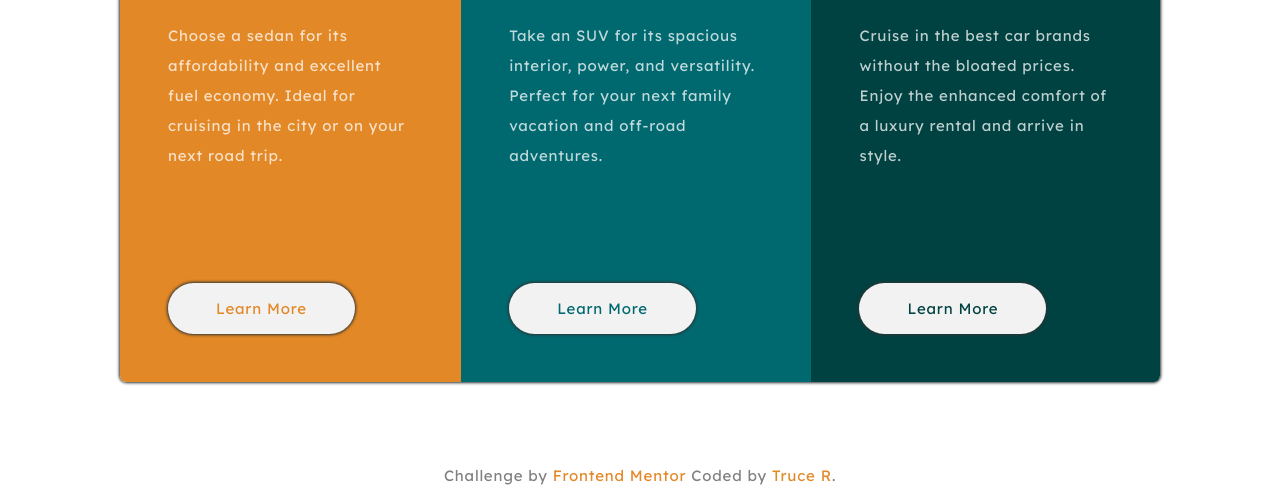
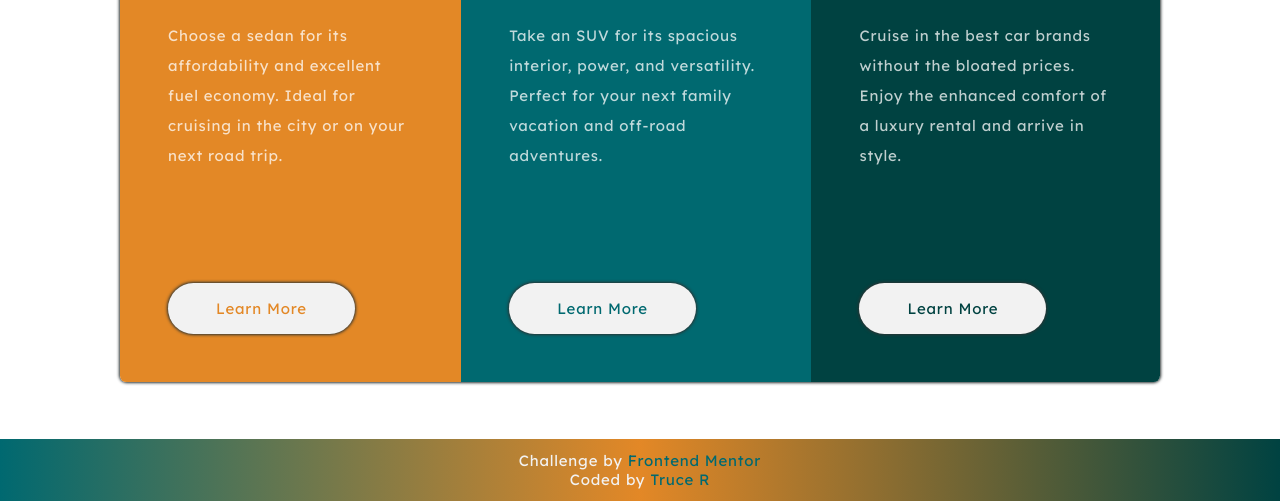
Before and after one commit to DevTruce/3-column-card, a plain HTML site: page index.html in a window 1280 px wide. Shown: the part 299-800 px from the top of the page. Drawn offline with Linux system fonts and the light colour scheme.

Commit message:
updated footer and minor adjustments

```diff
--- a/index.html
+++ b/index.html
@@ -51,11 +51,18 @@
     <footer class="attribution">
       <p>
         Challenge by
-        <a href="https://www.frontendmentor.io?ref=challenge" target="_blank"
+        <a
+          class="links"
+          href="https://www.frontendmentor.io/home"
+          target="_blank"
           >Frontend Mentor</a
         >
+      </p>
+      <p>
         Coded by
-        <a href="https://github.com/DevTruce" target="_blank">Truce R</a>.
+        <a class="links" href="https://github.com/DevTruce" target="_blank"
+          >Truce R</a
+        >
       </p>
     </footer>
   </body>
--- a/style.css
+++ b/style.css
@@ -13,6 +13,7 @@
   padding: 0;
   letter-spacing: 0.05rem;
   text-decoration: none;
+  box-sizing: border-box;
 }
 
 body {
@@ -134,14 +135,21 @@ body {
 }
 
 .attribution {
-  margin-bottom: 1rem;
-  display: flex;
-  color: grey;
-  align-self: center;
+  position: fixed;
+  bottom: 0;
+  padding: 0.75rem;
+  width: 100%;
+  text-align: center;
+  background: linear-gradient(
+    0.25turn,
+    var(--dark-cyan),
+    var(--bright-orange),
+    var(--very-darkcyan)
+  );
 }
 
 .attribution a {
-  color: var(--bright-orange);
+  color: var(--dark-cyan);
 }
 
 .attribution a:hover {
@@ -159,11 +167,11 @@ body {
     margin-top: 7rem;
   }
 
-  .attribution {
+  /* .attribution {
     position: fixed;
     bottom: 0;
     margin-bottom: 1rem;
-  }
+  } */
 }
 
 /* Desktops */
```
